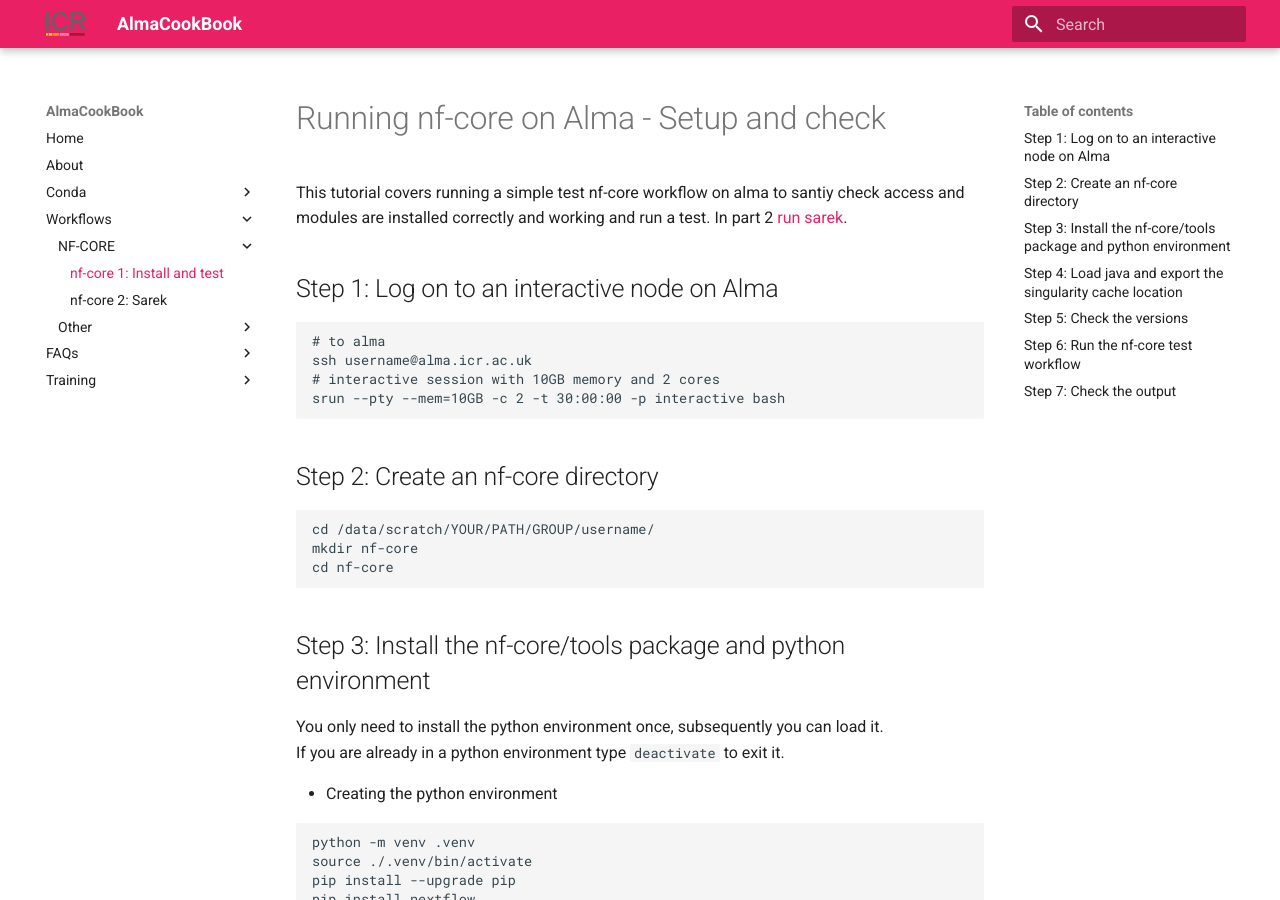
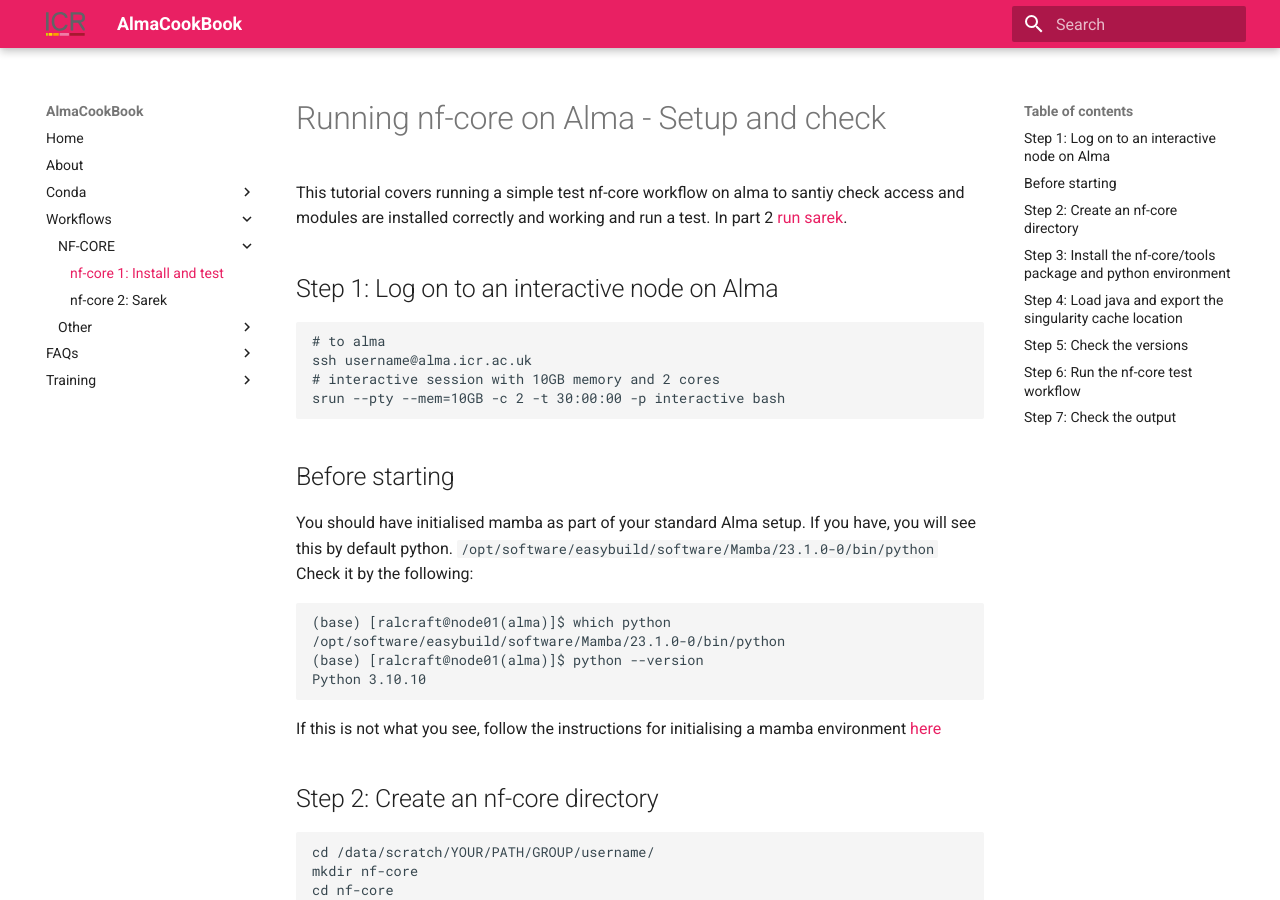
Before and after one commit to AlmaCookBook/AlmaCookBook.github.io, an MkDocs documentation site: the page built from docs/workflows/nf-core-1.md, in a window 1280 px wide and 900 px high. Built offline with MkDocs 1.6.1 and Material for MkDocs 9.7.7, drawn with Linux system fonts in a browser that asks for light colours.

Commit message:
Added a python conda check

````diff
--- a/docs/workflows/nf-core-1.md
+++ b/docs/workflows/nf-core-1.md
@@ -10,6 +10,15 @@ ssh username@alma.icr.ac.uk
 # interactive session with 10GB memory and 2 cores
 srun --pty --mem=10GB -c 2 -t 30:00:00 -p interactive bash
 ```
+## Before starting
+You should have initialised mamba as part of your standard Alma setup. If you have, you will see this by default python. ```/opt/software/easybuild/software/Mamba/23.1.0-0/bin/python``` Check it by the following:
+```
+(base) [ralcraft@node01(alma)]$ which python
+/opt/software/easybuild/software/Mamba/23.1.0-0/bin/python
+(base) [ralcraft@node01(alma)]$ python --version
+Python 3.10.10
+```
+If this is not what you see, follow the instructions for initialising a mamba environment [here](../conda/basics.md)
 
 ## Step 2: Create an nf-core directory
 
````
